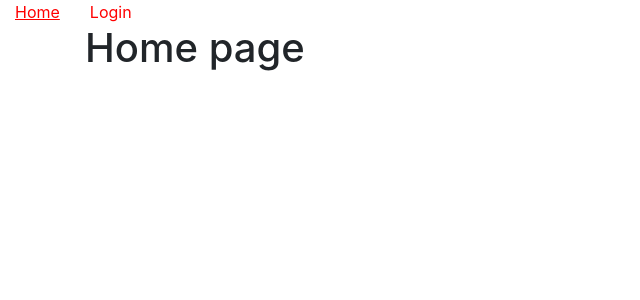
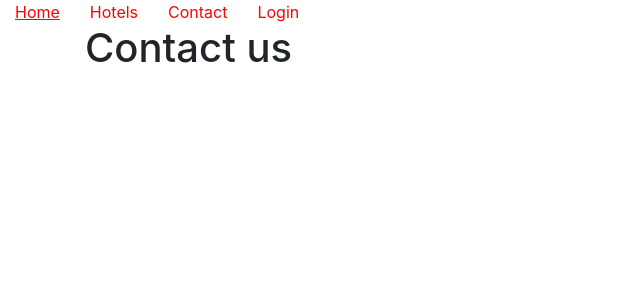
Before and after one commit to EvaSingh/project-exam-2, a React (Create React App) app: page /contact in a window 1280 px wide. Before the commit this address led to /. Shown: the top 300 px of the page, without its empty margins (0-640 px from the left). Built offline with nearby package versions, Linux system fonts and the light colour scheme.

Commit message:
Update Nav and Router, add headings to components

```diff
--- a/src/App.js
+++ b/src/App.js
@@ -3,7 +3,9 @@ import { BrowserRouter as Router, Switch, Route, Redirect } from "react-router-d
 import Container from "react-bootstrap/Container";
 import { AuthContextProvider } from "./context/AuthContext";
 import ProtectedRoute from "./components/routes/ProtectedRoute";
-import Home from "./components/home/Home";
+import HomePage from "./components/home/HomePage";
+import HotelsPage from "./components/hotels/HotelsPage";
+import ContactPage from "./components/contact/ContactPage";
 import Login from "./components/auth/Login";
 import Register from "./components/auth/Register";
 import Hotels from "./components/admin/Hotels";
@@ -13,6 +15,7 @@ import Dashboard from "./components/admin/Dashboard";
 import Nav from "./components/layout/Nav";
 import "./App.css";
 
+
 function App() {
     return (
         <AuthContextProvider>
@@ -21,8 +24,10 @@ function App() {
 
                 <Container>
                     <Switch>
-                        <Route path="/" exact component={Home} />
+                        <Route path="/" exact component={HomePage} />
                         <Route path="/login" component={Login} />
+                        <Route path="/hotels" component={HotelsPage} />
+                        <Route path="/contact" component={ContactPage} />
                         <Route path="/register" component={Register} />
                         <ProtectedRoute path="/admin" exact component={Dashboard} />
                         <ProtectedRoute path="/admin/hotels" exact component={Hotels} />
--- a/src/components/contact/ContactPage.js
+++ b/src/components/contact/ContactPage.js
@@ -0,0 +1,10 @@
+import React from "react";
+import Heading from "../layout/Heading";
+
+export function ContactPage() {
+    return (
+        <Heading title="Contact us"/>
+    );
+}
+
+export default ContactPage;
--- a/src/components/home/Home.js
+++ /dev/null
@@ -1,7 +0,0 @@
-import React from "react";
-
-function Home() {
-    return <h1>Home page</h1>;
-}
-
-export default Home;
--- /dev/null
+++ b/src/components/home/HomePage.js
@@ -0,0 +1,10 @@
+import React from "react";
+import Heading from "../layout/Heading";
+
+function HomePage() {
+    return (
+        <Heading title="Home"/>
+    );
+}
+
+export default HomePage;
--- /dev/null
+++ b/src/components/hotels/HotelsPage.js
@@ -0,0 +1,10 @@
+import React from "react";
+import Heading from "../layout/Heading";
+
+export function HotelsPage() {
+    return (
+        <Heading title="Hotels"/>
+    );
+}
+
+export default HotelsPage;
--- a/src/components/layout/Heading.js
+++ b/src/components/layout/Heading.js
@@ -0,0 +1,14 @@
+import React from "react";
+import PropTypes from "prop-types";
+
+function Heading({title}) {
+  return (
+    <h1>{title}</h1>
+  );
+}
+
+Heading.propTypes = {
+  title: PropTypes.string.isRequired
+};
+
+export default Heading;
--- a/src/components/layout/Nav.js
+++ b/src/components/layout/Nav.js
@@ -3,12 +3,20 @@ import { NavLink } from "react-router-dom";
 import { AuthContext } from "../../context/AuthContext";
 import Logout from "../auth/Logout";
 
+
 function Nav() {
     const { user } = useContext(AuthContext);
     return (
+
         <div className="menu">
             <NavLink to="/" exact>
                 Home
+            </NavLink>
+            <NavLink to="/hotels" exact>
+                Hotels
+            </NavLink>
+            <NavLink to="/contact" exact>
+                Contact
             </NavLink>
 
             {user ? (
@@ -20,6 +28,7 @@ function Nav() {
                 <NavLink to="/register">Login</NavLink>
             )}
         </div>
+
     );
 }
 
```
